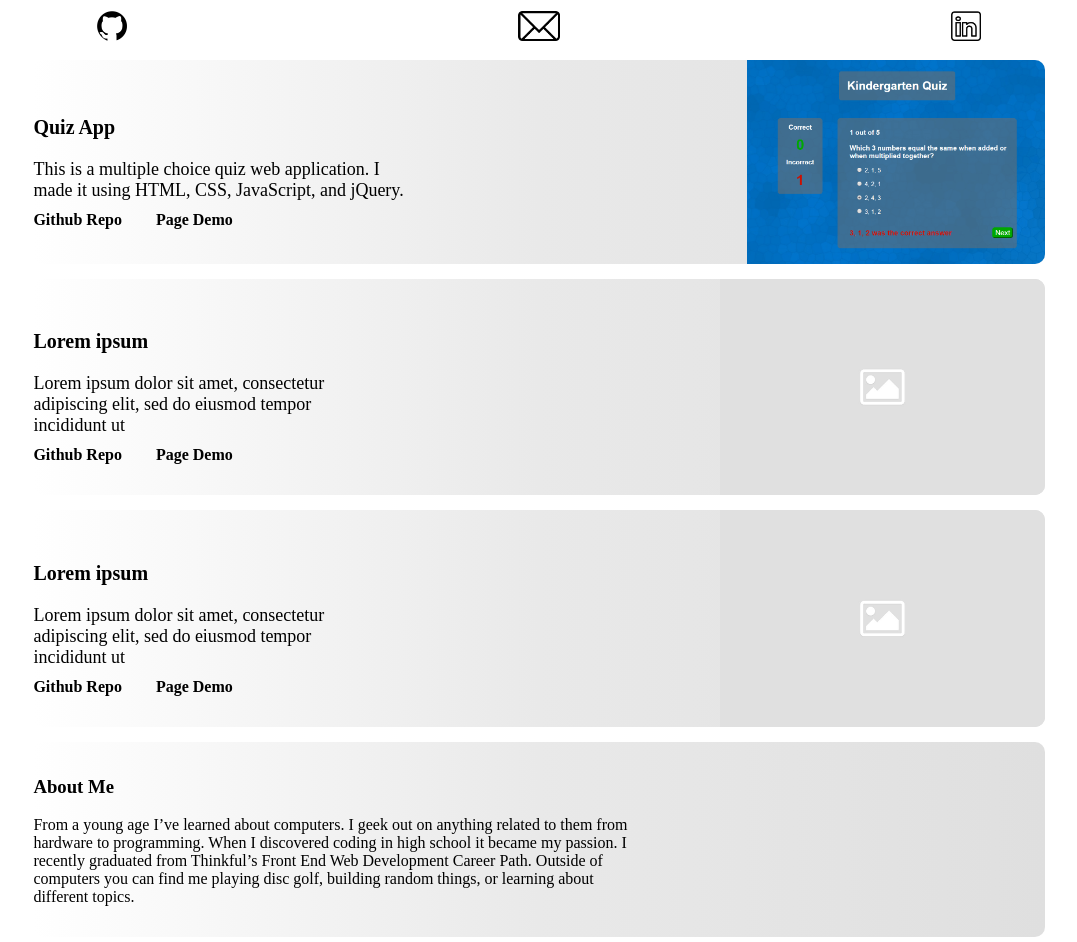
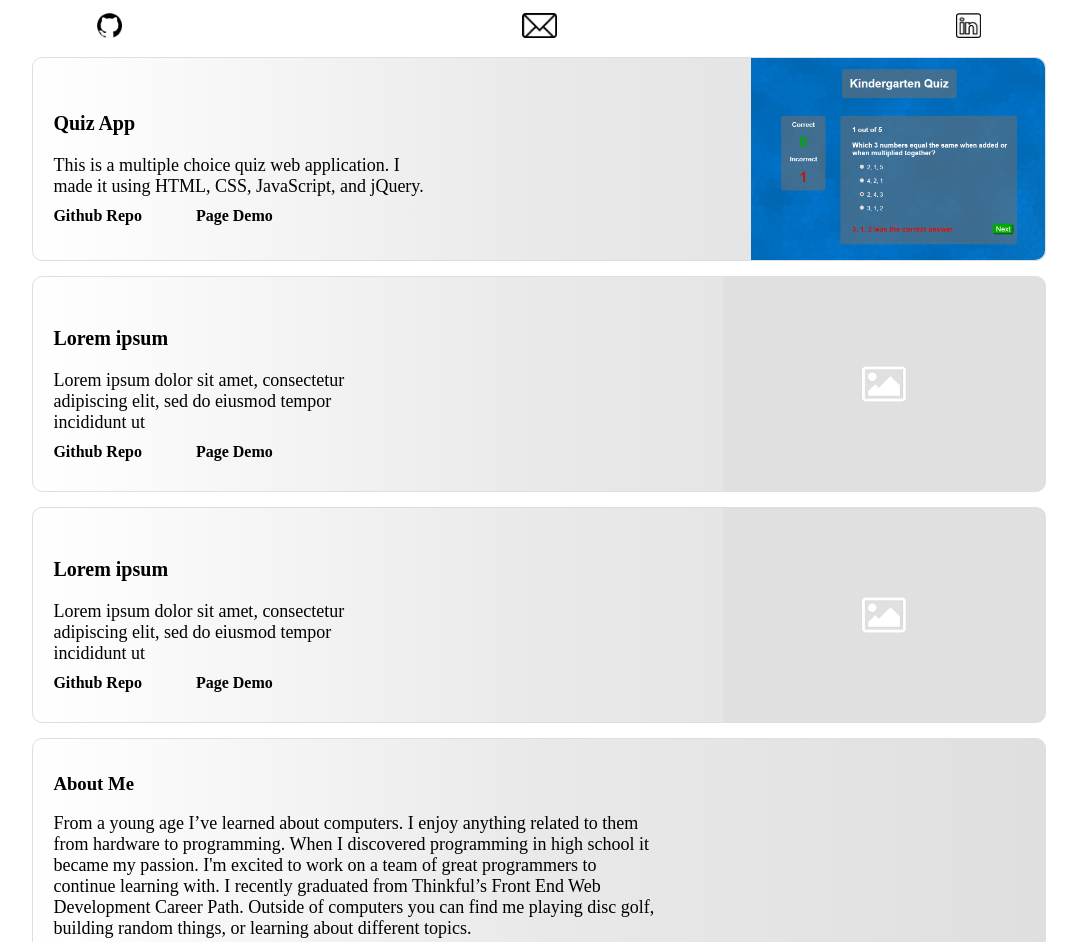
Before and after one commit to willwalker753/My-Portfolio, a plain HTML site: page index.html in a window 1280 px wide. Shown: the part 552-1494 px from the top of the page, without its empty margins (101-1178 px from the left). Drawn offline with nearby package versions, Linux system fonts and the light colour scheme; a web font is replaced by a local one.

Commit message:
revision 2 for submission

```diff
--- a/index.html
+++ b/index.html
@@ -11,69 +11,70 @@
 <body>
     <nav>
         <ul>
-            <span id="aboutMe"><li><a href="#aboutMeText">About me</a></li></span>
-            <span id="contactMe"><li><a href="#contactMeText">Contact me</a></li></span>
+            <li><div id="aboutMe"><a href="#aboutMeText">About me</a></div></li>
+            <li><div id="contactMe"><a href="#contactMeText">Contact me</a></div></li>
         </ul>
     </nav>
     <header>
         <div id="headerContainer">
-            <span id="headerText"><h1>Hi, I'm Will</h1><h2>and fullstack<br>development<br>is my thing</h2></span>
+            <div id="headerText"><h1>Hi, I'm Will</h1><h2>and fullstack<br>development<br>is my thing</h2></div>
 
             <img src="https://github.com/willwalker753/My-Portfolio/blob/master/myPicture.png?raw=true" alt="Picture of Will">
         </div>
     </header>
     <section id="icons">
-        <span id="github">
+        <div id="github">
             <a href="https://github.com/willwalker753" target="_blank"><img src="https://github.com/willwalker753/My-Portfolio/blob/master/github.png?raw=true" alt="github" id="githubImg" class="smallIcon"></a>
-        </span>
-        <span id="email">
+        </div>
+        <div id="email">
             <a href="mailto:willwalker@email.com" target="_blank"><img src="https://github.com/willwalker753/My-Portfolio/blob/master/email.png?raw=true" alt="email" id="emailImg" class="smallIcon"></a>
-        </span>
-        <span id="linkedin">
+        </div>
+        <div id="linkedin">
             <a href="https://www.linkedin.com/in/william-walker-8b33441a0/" target="_blank"><img src="https://github.com/willwalker753/My-Portfolio/blob/master/linkedin.png?raw=true" alt="linkedin" id="linkedinImg" class="smallIcon"></a>
-        </span>
+        </div>
     </section>
     <section id="projects">
         <div id="quizApp">
-            <span id="projectText">
+            <div id="projectText1">
                 <h3>Quiz App</h3>
                 <p>This is a multiple choice quiz web application. I made it using HTML, CSS, JavaScript, and jQuery.</p>
                 <a href="https://github.com/willwalker753/quiz-app" target="_blank">Github Repo</a>
                 <a href="https://willwalker753.github.io/quiz-app/" target="_blank">Page Demo</a>
-            </span>
-            <span id="projectImg">
+            </div>
+            <div id="projectImg1">
                 <img src="https://github.com/willwalker753/My-Portfolio/blob/master/quizApp.png?raw=true" alt="Picture of quiz app">
-            </span>
+            </div>
         </div>
-        <div id="quizApp">
-            <span id="projectText">
+        <div id="project2">
+            <div id="projectText2">
                 <h3>Lorem ipsum</h3>
                 <p>Lorem ipsum dolor sit amet, consectetur adipiscing elit, sed do eiusmod tempor incididunt ut</p>
                 <a href="https://github.com/willwalker753/quiz-app" target="_blank">Github Repo</a>
                 <a href="https://willwalker753.github.io/quiz-app/" target="_blank">Page Demo</a>
-            </span>
-            <span id="projectImg">
+            </div>
+            <div id="projectImg2">
                 <img src="https://github.com/willwalker753/My-Portfolio/blob/master/placeholder.jpg?raw=true" alt="Placeholder image">
-            </span>
+            </div>
         </div>
-        <div id="quizApp">
-            <span id="projectText">
+        <div id="project3">
+            <div id="projectText3">
                 <h3>Lorem ipsum</h3>
                 <p>Lorem ipsum dolor sit amet, consectetur adipiscing elit, sed do eiusmod tempor incididunt ut</p>
                 <a href="https://github.com/willwalker753/quiz-app" target="_blank">Github Repo</a>
                 <a href="https://willwalker753.github.io/quiz-app/" target="_blank">Page Demo</a>
-            </span>
-            <span id="projectImg">
+            </div>
+            <div id="projectImg3">
                 <img src="https://github.com/willwalker753/My-Portfolio/blob/master/placeholder.jpg?raw=true" alt="Placeholder image">
-            </span>
+            </div>
         </div>
     </section>
     <section id="aboutMeText">
         <h3>About Me</h3>
         <p>
-            From a young age I’ve learned about computers. I geek out on anything related to
-            them from hardware to programming. When I discovered coding in high school it
-            became my passion.  I recently graduated from Thinkful’s Front End Web Development Career
+            From a young age I’ve learned about computers. I enjoy anything related to
+            them from hardware to programming. When I discovered programming in high school it
+            became my passion. I'm excited to work on a team of great programmers
+            to continue learning with. I recently graduated from Thinkful’s Front End Web Development Career
             Path. Outside of computers you can find me playing disc golf, building random things,
             or learning about different topics.
         </p>
--- a/main.css
+++ b/main.css
@@ -32,7 +32,6 @@ nav > ul {
 }
 #aboutMe {
     float: left;
-
 }
 #aboutMe > li > a {
     background-color: rgba(223, 223, 223, 0.418);
@@ -65,15 +64,15 @@ header {
     flex-direction: column;
 }
 #headerText > h2 {
+    font-size: 22px;
     margin-top: 0px;
-    font-size: 35px;
 }
 #headerText > h1 {
+    font-size: 32px;
     margin-bottom: 5px;
-    font-size: 45px;
 }
 #headerContainer > img {
-    height: 500px;
+    height: 220px;
     float: right;
 }
 #icons {
@@ -87,10 +86,10 @@ header {
     margin-top: 15px;
     margin-bottom: 15px;
 }
-.smallIcon {
-    height:30px;
+#github > a > img, #email > a > img, #linkedin > a > img {
+    height:25px;
 }
-#quizApp {
+#quizApp, #project2, #project3 {
     background-image: linear-gradient(to right,white,rgb(233, 233, 233),rgb(223, 223, 223));
     height: max-content;
     display: flex;
@@ -99,32 +98,36 @@ header {
     margin-left: auto;
     margin-right: auto;
     margin-bottom: 15px;
+    flex-direction: column;
 }
-#projectText, #projectImg {
+#projectText1, #projectText2, #projectText3, #projectImg1, #projectImg2, #projectImg3 {
     margin-top: auto;
     margin-bottom: auto;
 }
-#projectText > a {
+#projectText1 > a, #projectText2 > a, #projectText3 > a  {
     padding-right: 30px;
-
+    padding-left: 20px;
 }
-#projectImg {
-    float: right;
+#projectImg1, #projectImg2, #projectImg3 {
+    text-align: center;
+    padding-top: 10px;
 }
-#projectImg > img {
-    width: 50%;
+#projectImg1 > img, #projectImg2 > img, #projectImg3 > img {
+    width: 100%;
     min-height: 170px;
     min-width: 220px;
-    float: right;
-    border-radius: 0px 10px 10px 0px;
+    float: none;
+    border-radius: 0px 0px 10px 10px;
 }
-#projectText > h3 {
+#projectText1 > h3, #projectText2 > h3, #projectText3 > h3 {
     font-size: 20px;
+    padding-left: 20px;
 }
-#projectText > p {
+#projectText1 > p, #projectText2 > p, #projectText3 > p {
     width:90%;
     font-size: 18px;
     margin-bottom: 10px;
+    padding-left: 20px;
 }
 #aboutMeText , #contactMeText {
     padding-top: 15px;
@@ -137,7 +140,12 @@ header {
     background-image: linear-gradient(to right,white,rgb(233, 233, 233),rgb(223, 223, 223));
 }
 #contactMeText > p, #aboutMeText > p {
-    width: 60%;
+    width: 80%;
+    font-size: 18px;
+    padding-left: 20px;
+}
+#contactMeText > h3, #aboutMeText > h3 {
+    padding-left: 20px;
 }
 #contactMeText > p{
     line-height: 20px;
@@ -145,34 +153,39 @@ header {
 html {
     padding-bottom: 30px;
 }
-@media only screen and (max-width: 600px) {
+header, #quizApp, #project2, #project3, #aboutMeText, #contactMeText {
+    border-style: solid;
+    border-color: rgb(223, 223, 223);
+    border-radius: 10px;
+    border-width: 1px;
+}
+@media only screen and (min-width: 600px) {
     #headerContainer > img {
-        height: 220px;
+        height: 500px;
     }
     #headerText > h2 {
-        font-size: 22px;
+        font-size: 35px;
     }
     #headerText > h1 {
-        font-size: 32px;
+        font-size: 45px;
     }
-    #github > a > img, #email > a > img, #linkedin > a > img {
-        max-height:25px;
+    .smallIcon {
+        max-height:30px;
     }
-    #quizApp {
-        flex-direction: column;
+    #quizApp, #project2, #project3 {
+        flex-direction: row;
     }
-    #projectImg {
-        text-align: center;
-        padding-top: 10px;
+    #projectImg1, #projectImg2, #projectImg3 {
+        float: right;
+        padding-top: 0px;
     }
-    #projectImg > img {
-        border-radius: 0px 0px 10px 10px;
-        width:100%;
-        float: none;
+    #projectImg1 > img, #projectImg2 > img, #projectImg3 > img {
+        border-radius: 0px 10px 10px 0px;
+        width:50%;
+        float: right;
     }
     #contactMeText > p, #aboutMeText > p {
-        width: 80%;
-        font-size: 18px;
+        width: 60%;
     }
 }
 .iconExpand {
```
